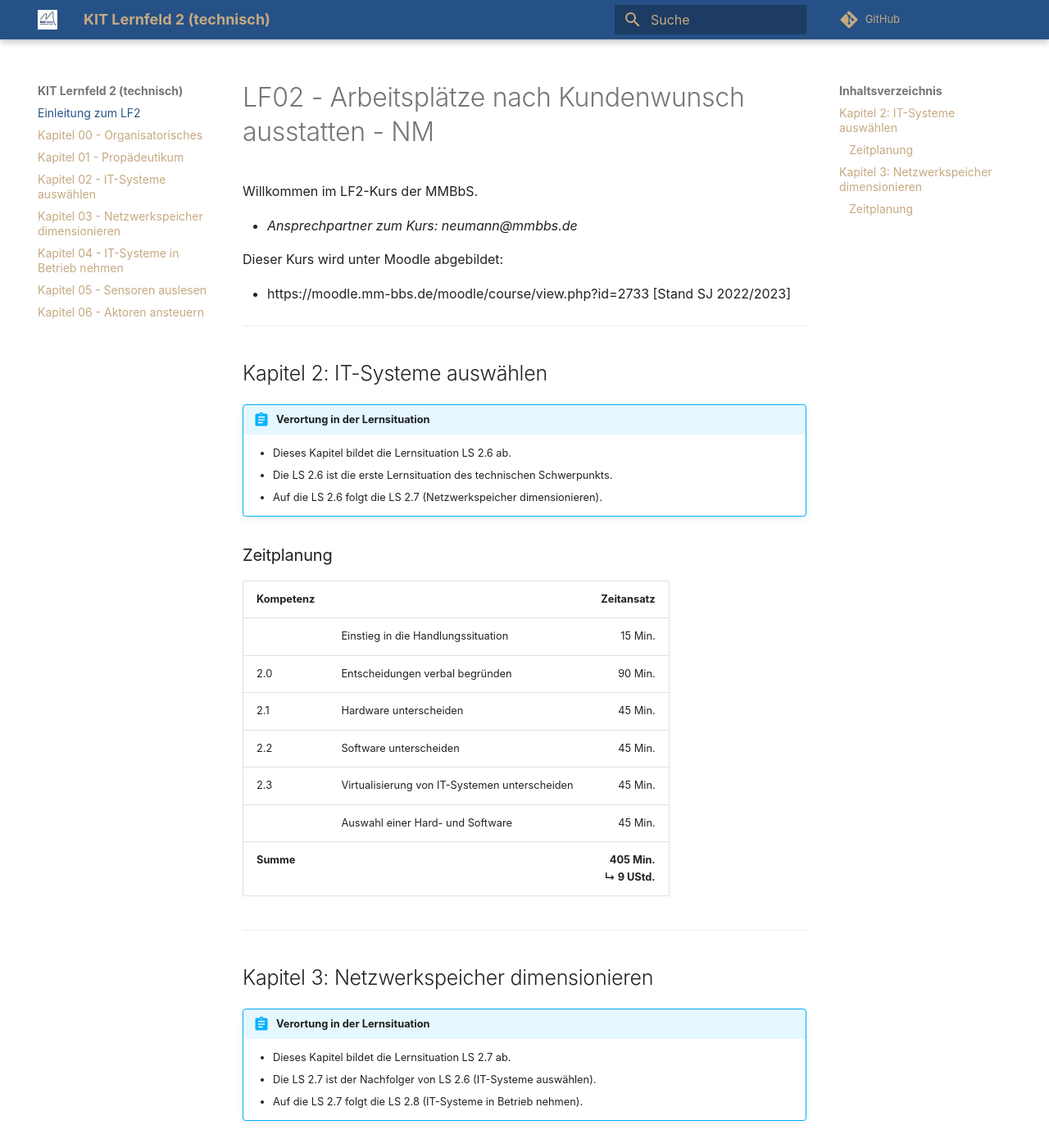
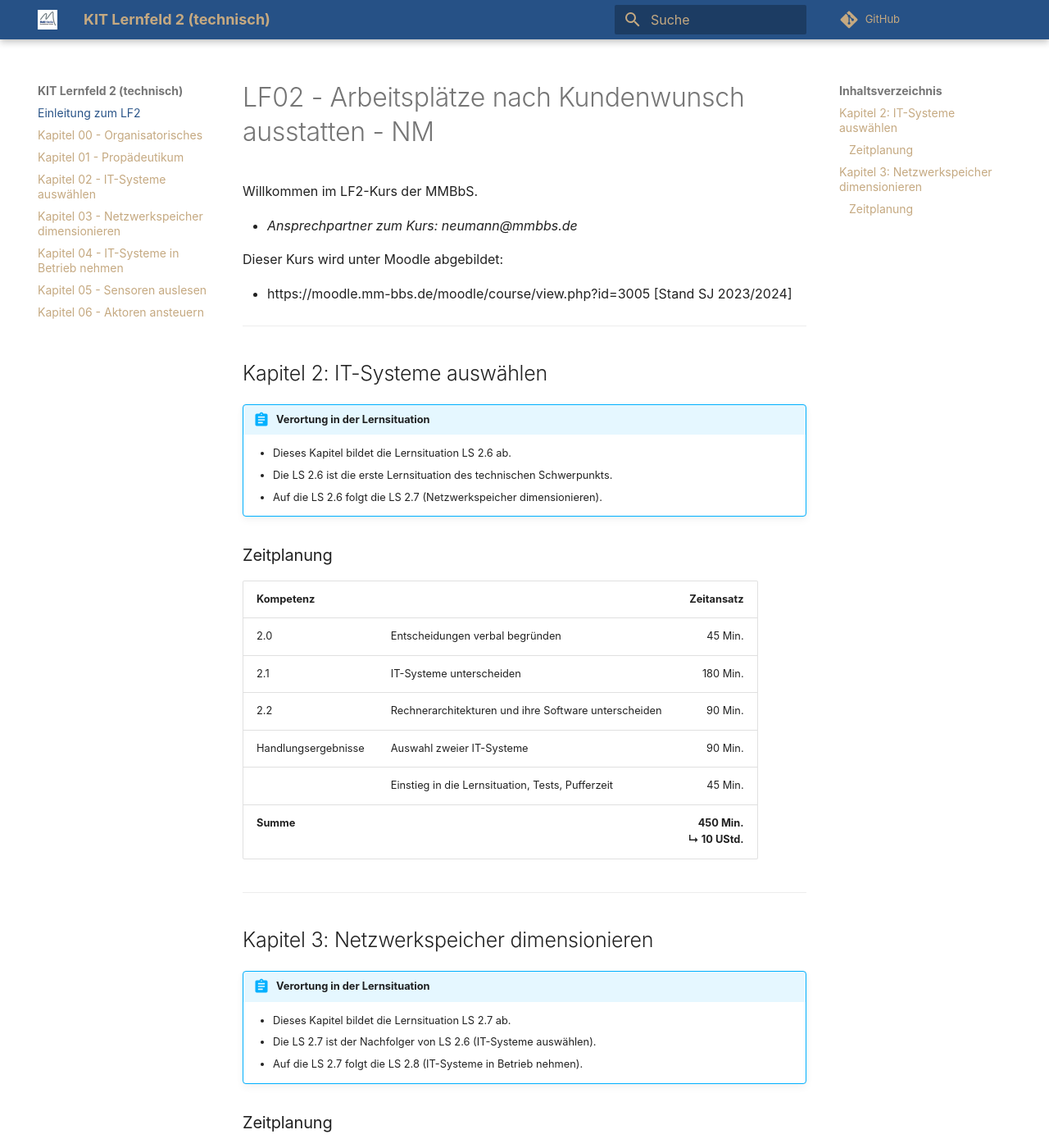
Before and after one commit to herr-nm/MMBbS_KIT_LF02, an MkDocs documentation site: the page built from docs/index.md, in a window 1280 px wide and 1400 px high. Shown: the whole window at 82% size. Built offline with MkDocs 1.6.1 and Material for MkDocs 9.7.7, drawn with Linux system fonts in a browser that asks for light colours; comment, search, counter and statistics services are not loaded; some of the changed text lies outside the part shown.

Commit message:
Aktualisierung zum SJ 2023/2024

```diff
--- a/docs/index.md
+++ b/docs/index.md
@@ -6,7 +6,7 @@ Willkommen im LF2-Kurs der MMBbS.
 
 Dieser Kurs wird unter Moodle abgebildet:
 
-- https://moodle.mm-bbs.de/moodle/course/view.php?id=2733 [Stand SJ 2022/2023]
+- https://moodle.mm-bbs.de/moodle/course/view.php?id=3005 [Stand SJ 2023/2024]
 
 ---
 
@@ -22,13 +22,12 @@ Dieser Kurs wird unter Moodle abgebildet:
 
 | Kompetenz |  | Zeitansatz |
 | :--- | :--- | ---: |
-| | Einstieg in die Handlungssituation | 15 Min. |
-| 2.0 | Entscheidungen verbal begründen | 90 Min. |
-| 2.1 | Hardware unterscheiden | 45 Min. |
-| 2.2 | Software unterscheiden | 45 Min. |
-| 2.3 | Virtualisierung von IT-Systemen unterscheiden | 45 Min. |
-| | Auswahl einer Hard- und Software | 45 Min. |
-| **Summe** | | **405 Min.** </br>**↳ 9 UStd.** |
+| 2.0 | Entscheidungen verbal begründen | 45 Min. |
+| 2.1 | IT-Systeme unterscheiden | 180 Min. |
+| 2.2 | Rechnerarchitekturen und ihre Software unterscheiden | 90 Min. |
+| Handlungsergebnisse | Auswahl zweier IT-Systeme | 90 Min. |
+| | Einstieg in die Lernsituation, Tests, Pufferzeit | 45 Min. |
+| **Summe** | | **450 Min.** </br>**↳ 10 UStd.** |
 
 ---
 
@@ -44,15 +43,15 @@ Dieser Kurs wird unter Moodle abgebildet:
 
 | Kompetenz |  | Zeitansatz |
 | :--- | :--- | ---: |
-| | Einstieg in die Handlungssituation | 15 Min. |
 | 3.0 | Speichertechnologien und -medien auswählen | 90 Min. |
-| 3.1 | Speichergrößen umrechnen | 45 Min. |
+| 3.1 | Speichermaßeinheiten umrechnen | 45 Min. |
 | 3.2 | Größen von Bild- und Videodateien bestimmen | 45 Min. |
 | 3.3 | Übertragung von Daten berechnen | 45 Min. |
-| 3.4 | RAID-Level unterscheiden | 45 Min. |
+| 3.4 | RAID-Level unterscheiden | 90 Min. |
 | 3.5 | Energieeffizienz berechnen | 45 Min. |
-| | Auswahl eines Netzwerkspeichers | 75 Min. |
-| **Summe** | | **405 Min.** </br>**↳ 9 UStd.** |
+| Handlungsergebnis | Auswahl eines Netzwerkspeichers | 45 Min. |
+| | Einstieg in die Lernsituation, Tests, Pufferzeit | 90 Min. |
+| **Summe** | | **450 Min.** </br>**↳ 10 UStd.** |
 
 {%
    include-markdown "inhalte/lizenzhinweis.md"
--- a/mkdocs.yml
+++ b/mkdocs.yml
@@ -6,6 +6,8 @@ theme:
   font: false
   favicon: bilder/favicon.png
   logo: bilder/logo.png
+  features:
+    - navigation.footer
 
 markdown_extensions:
 - admonition
@@ -18,6 +20,11 @@ plugins:
 
 extra_css:
     - 'extra.css'
+
+extra:
+  social:
+    - icon: fontawesome/brands/linkedin
+      link: https://www.linkedin.com/in/herr-nm
 
 use_directory_urls: false
 
```
Also changed, not shown: docs/kapitel_00.md (+11 -11 lines), docs/kapitel_01.md (+0 -22 lines), docs/kapitel_02.md (+14 -4 lines), docs/bilder/kap_02_A2.0_Verbale_Begründung_Aufgabenstellung.png (added), 1 other file.
